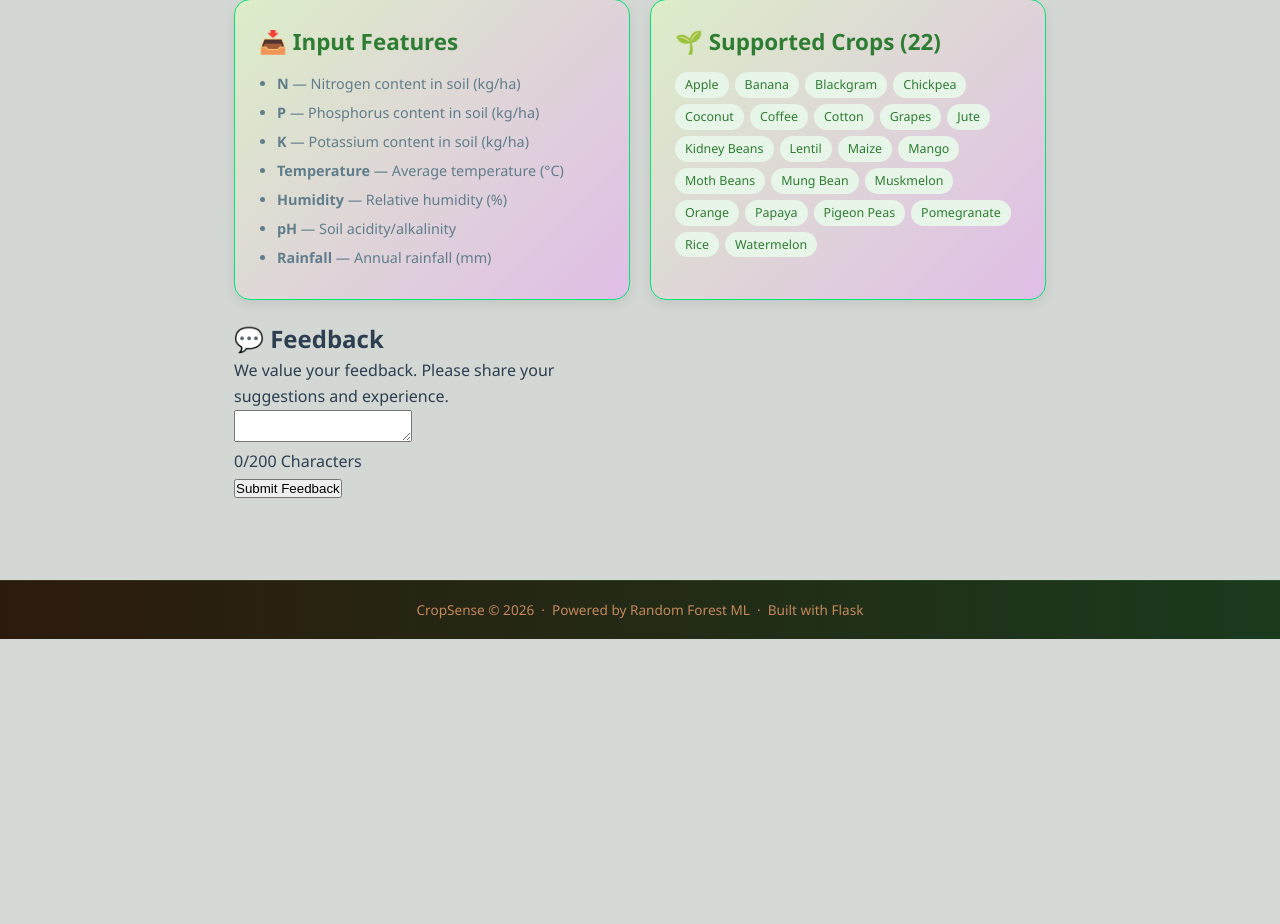
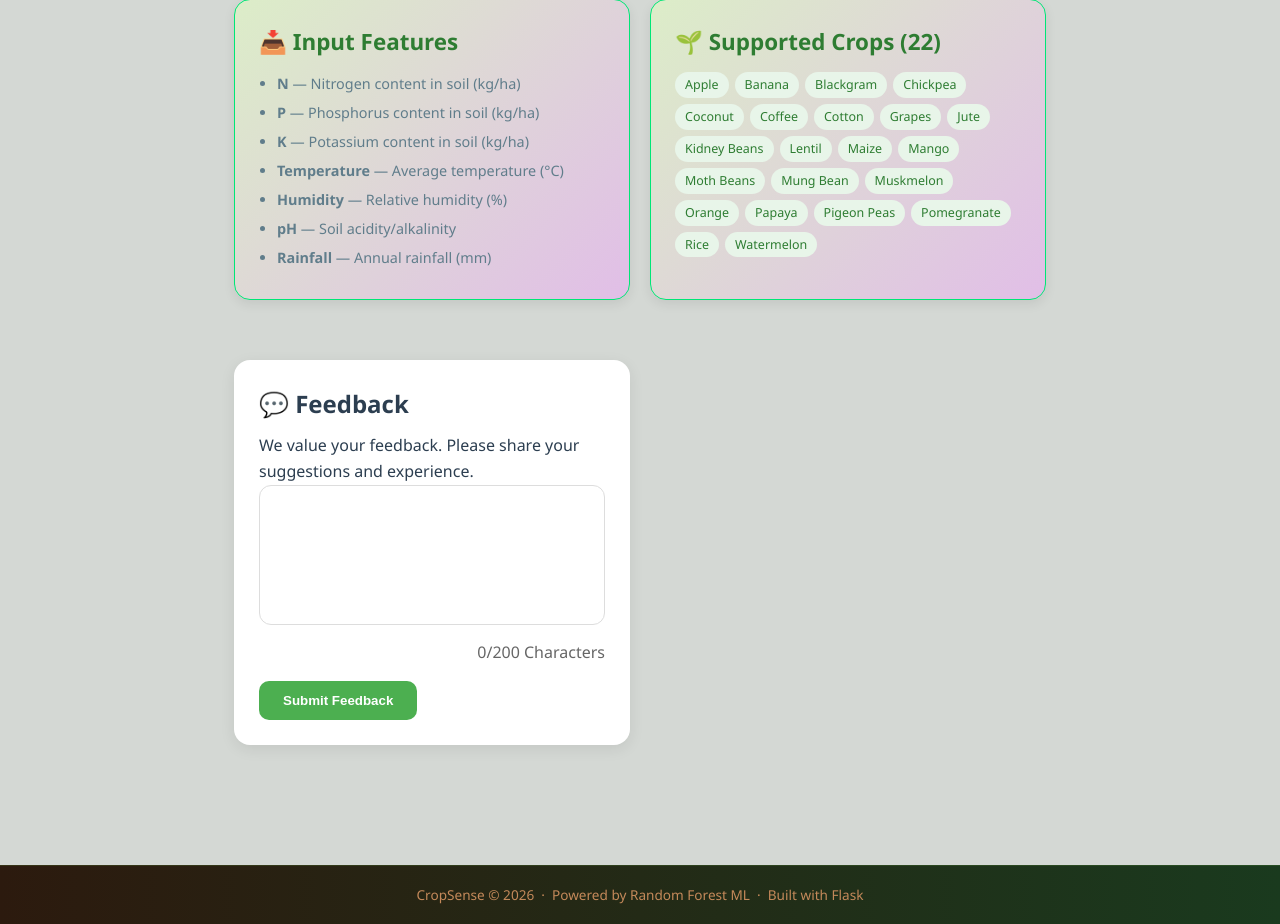
Before and after one commit to rtarun7879-byte/Veltech-Summer-Internship, a Flask app: page /about in a window 1280 px wide. Shown: the part 509-1433 px from the top of the page. Before the commit the page ends 1148 px from the top, so only its background shows below. Run offline with Flask 3, Linux system fonts and the light colour scheme; the visitor is signed in with stand-in values (Sample User, id 1); parts of the project's set-up code (start-up, migrations or seed data) failed here and were passed over.

Commit message:
Update style.css

```diff
--- a/CropSense/static/css/style.css
+++ b/CropSense/static/css/style.css
@@ -922,3 +922,55 @@ tr:hover td{
         grid-template-columns:1fr;
     }
 }
+.feedback-section{
+    max-width:700px;
+    margin:40px auto;
+    padding:25px;
+    background:#ffffff;
+    border-radius:16px;
+    box-shadow:0 4px 15px rgba(0,0,0,0.08);
+}
+
+.feedback-section h2{
+    margin-bottom:10px;
+}
+
+.feedback-section textarea{
+    width:100%;
+    min-height:140px;
+    padding:12px;
+    border:1px solid #ddd;
+    border-radius:12px;
+    resize:none;
+    font-size:15px;
+}
+
+.char-count{
+    text-align:right;
+    margin-top:8px;
+    color:#666;
+}
+
+.feedback-btn{
+    margin-top:15px;
+    padding:12px 24px;
+    border:none;
+    border-radius:10px;
+    background:#4CAF50;
+    color:white;
+    cursor:pointer;
+    font-weight:600;
+}
+
+.feedback-btn:hover{
+    opacity:0.9;
+}
+
+#thankYouMessage{
+    margin-top:15px;
+    padding:12px;
+    border-radius:10px;
+    background:#e8f5e9;
+    color:#2e7d32;
+    font-weight:600;
+}
```
